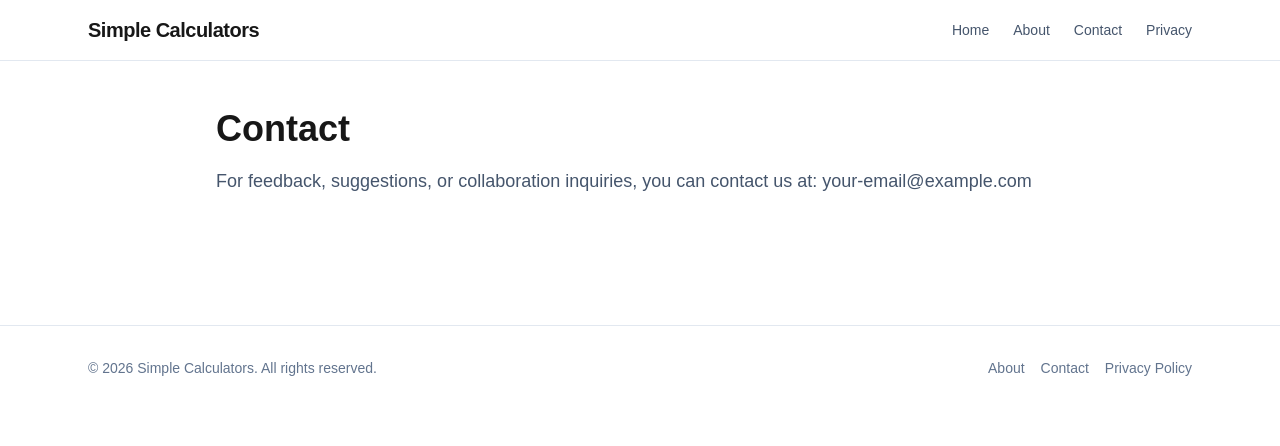
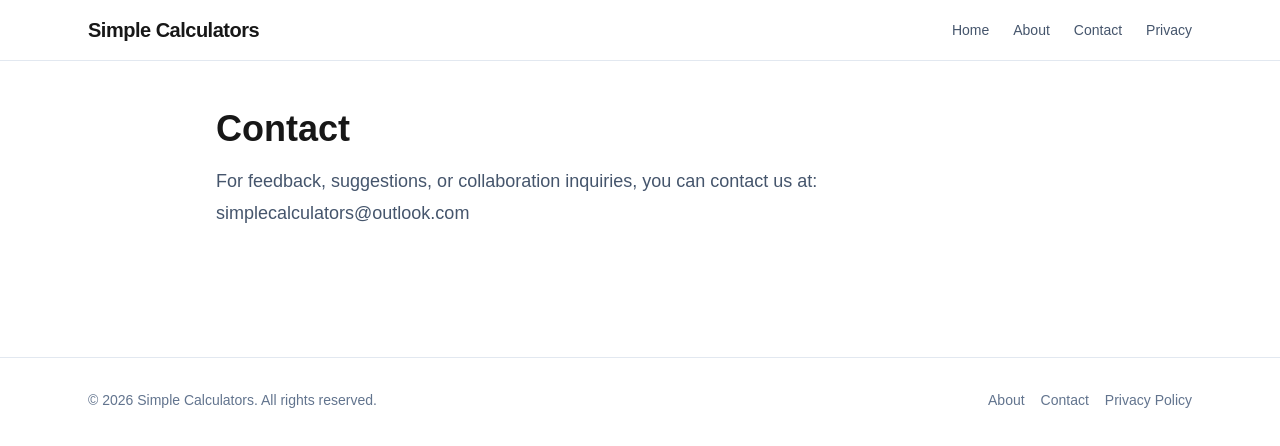
Before and after one commit to carlacruzz/simple-calculators, a Next.js app: page /contact in a window 1280 px wide. Shown: the top 446 px of the page. Built offline with nearby package versions, Linux system fonts and the light colour scheme.

Commit message:
update contact email

```diff
--- a/app/contact/page.tsx
+++ b/app/contact/page.tsx
@@ -4,7 +4,7 @@ export default function ContactPage() {
       <h1 className="mb-4 text-4xl font-bold">Contact</h1>
       <p className="text-lg leading-8 text-slate-600">
         For feedback, suggestions, or collaboration inquiries, you can contact
-        us at: your-email@example.com
+        us at: simplecalculators@outlook.com
       </p>
     </main>
   );
```
